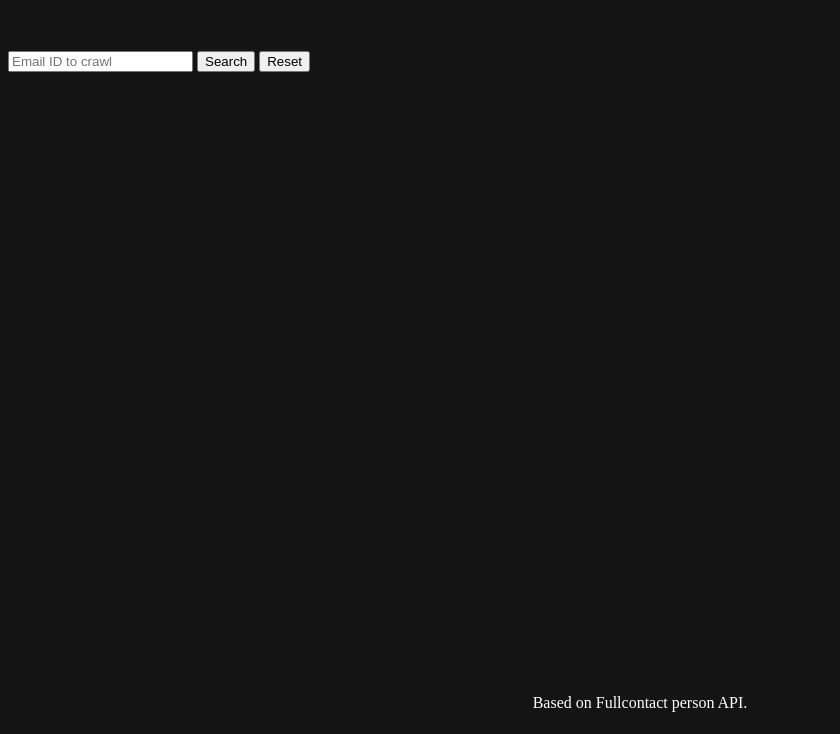
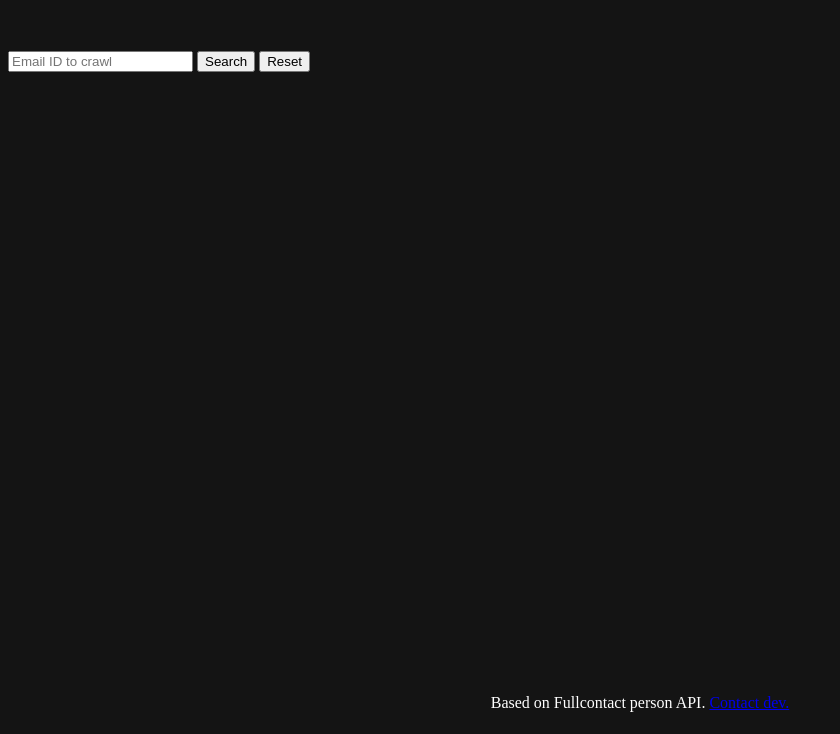
Before and after one commit to rogueleader/spyder, a plain HTML site: page index.html in a window 1280 px wide. Shown: the part 66-800 px from the top of the page, without its empty margins (0-840 px from the left). Drawn offline with nearby package versions, Linux system fonts and the light colour scheme.

Commit message:
Update index.html

```diff
--- a/index.html
+++ b/index.html
@@ -39,7 +39,7 @@
 </ul>
 </div>
 <div class="footer">
-Based on Fullcontact person API.
+   Based on Fullcontact person API. <a href="https://github.com/rogueleader" > Contact dev.</a>
 </div>
 
   </body>
```
